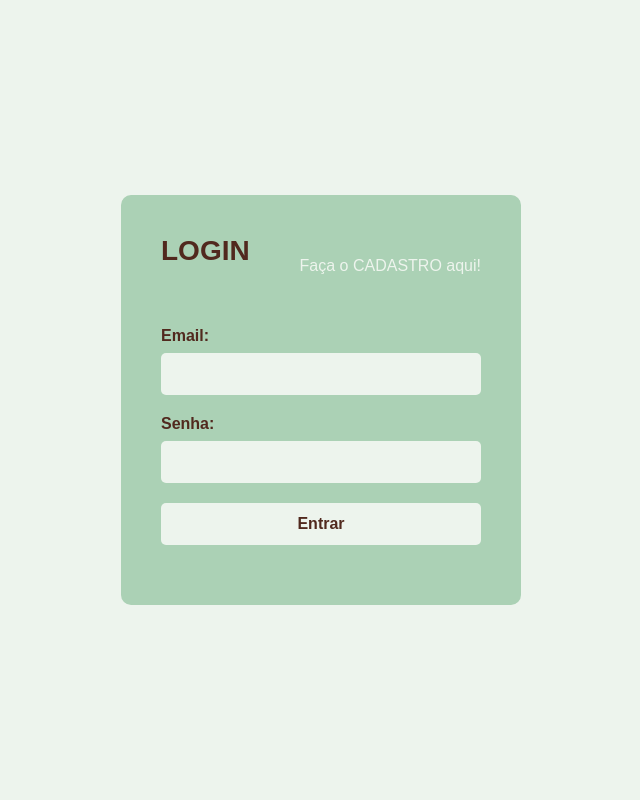
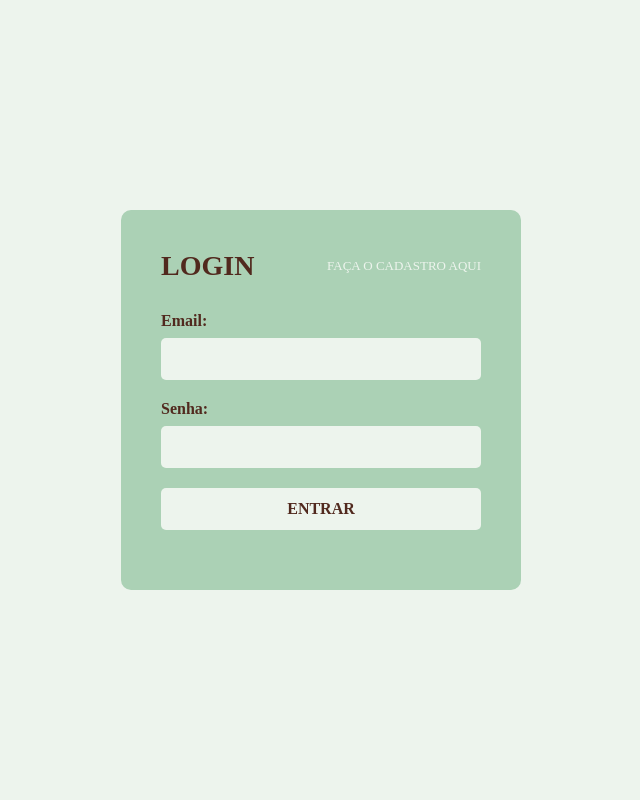
Before and after one commit to LucasAioriaSerpa/DailyGreen-Web, a PHP site: page /SCRIPTS/HTML/pagina_login.html in a window 1280 px wide. Shown: the whole page, without its empty margins (319-959 px from the left). Run offline with PHP 8.4, Linux system fonts and the light colour scheme.

Commit message:
hotfix: update na pagina de login
Login do participante/organização

```diff
--- a/SCRIPTS/CSS/style_pagina_login.css
+++ b/SCRIPTS/CSS/style_pagina_login.css
@@ -2,7 +2,7 @@
   margin: 0;
   padding: 0;
   box-sizing: border-box;
-  font-family: Arial, sans-serif;
+  font-family: 'Times New Roman', Times, serif;
 }
 
 body {
@@ -23,9 +23,7 @@ body {
   max-width: 400px;
 }
 
-.login-container h2 {
-  text-align: center;
-  margin-bottom: 30px;
+.nav_bar_login h2 {
   font-size: 28px;
   color: #51291e;
 }
@@ -61,12 +59,9 @@ body {
 }
 
 .class_button input[type="submit"]:hover {
+  transition: 1s;
   background-color: #51291e;
   color: #edf4ed;
-}
-
-.nav_bar_login {
-  display: flex;
 }
 
 .nav_bar_login {
@@ -79,5 +74,10 @@ body {
 .nav_bar_login a {
   color: #edf4ed;
   text-decoration: none;
-  font-size: 16px;
+  font-size: 13px;
 }
+
+.nav_bar_login a:hover{
+  transition: 1s;
+  color: #51291e;
+}
--- a/SCRIPTS/CSS/style_tela_de_cadastro_adm.css
+++ b/SCRIPTS/CSS/style_tela_de_cadastro_adm.css
@@ -25,18 +25,18 @@ body{
 
 .titulo_cadastro_adm{
     font-weight: bold;
-    font-size: 1em;
+    font-size: 20px;
     padding: 5px;
 }
 
 .titulo-link-login a{
     font-weight: bold;
     text-decoration: none;
-    color: #EDF4ED;
+    color: #51291E;
     font-size: 0.8em;
 } .titulo-link-login a:hover{
     transition: 0.2s;
-    color: #51291E;
+    color: #EDF4ED;
 }
 
 .inserir_dados{
--- a/SCRIPTS/HTML/pagina_login.html
+++ b/SCRIPTS/HTML/pagina_login.html
@@ -14,7 +14,7 @@
 
     <div class="nav_bar_login">
       <h2>LOGIN</h2>
-      <a href="/DailyGreen-Project/SCRIPTS/PHP/accountCreation.php">Faça o CADASTRO aqui! </a>
+      <a href="/DailyGreen-Project/SCRIPTS/PHP/accountCreation.php">FAÇA O CADASTRO AQUI</a>
     </div>
 
     <form action="/DailyGreen-Project/SCRIPTS/PHP/LOGIC/savePartsJSONLogin.php" method="post" class="enter_login">
@@ -30,7 +30,7 @@
       </div>
 
       <div class="class_button">
-        <input type="submit" value="Entrar">
+        <input type="submit" value="ENTRAR">
       </div>
 
     </form>
--- a/SCRIPTS/PHP/LOGIC/SQL_connection.php
+++ b/SCRIPTS/PHP/LOGIC/SQL_connection.php
@@ -1,5 +1,6 @@
 
 <?php
+session_start();
 include_once 'Cypher.php';
 class SQLconnection {
     private EncodeDecode $encodeDecode;
```
